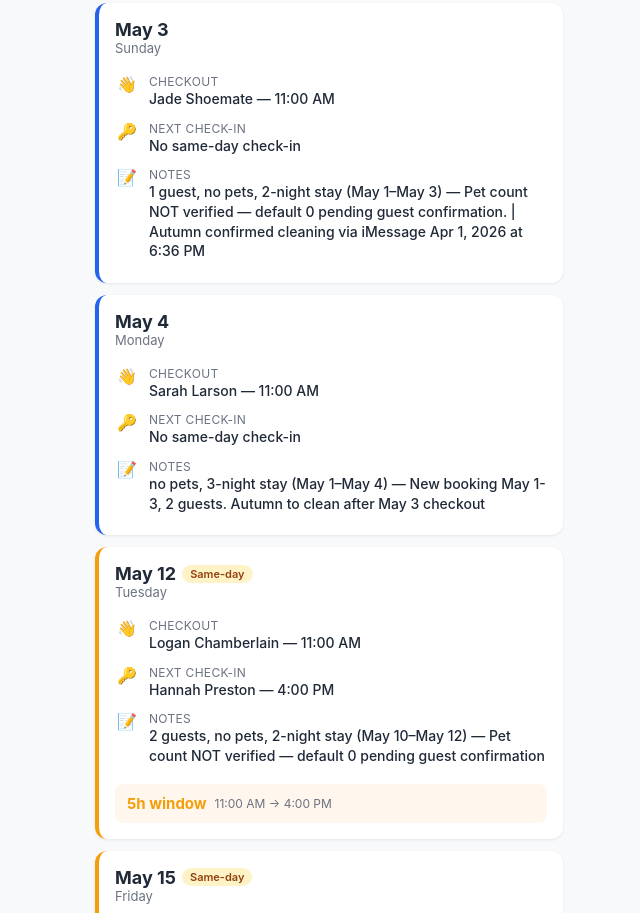
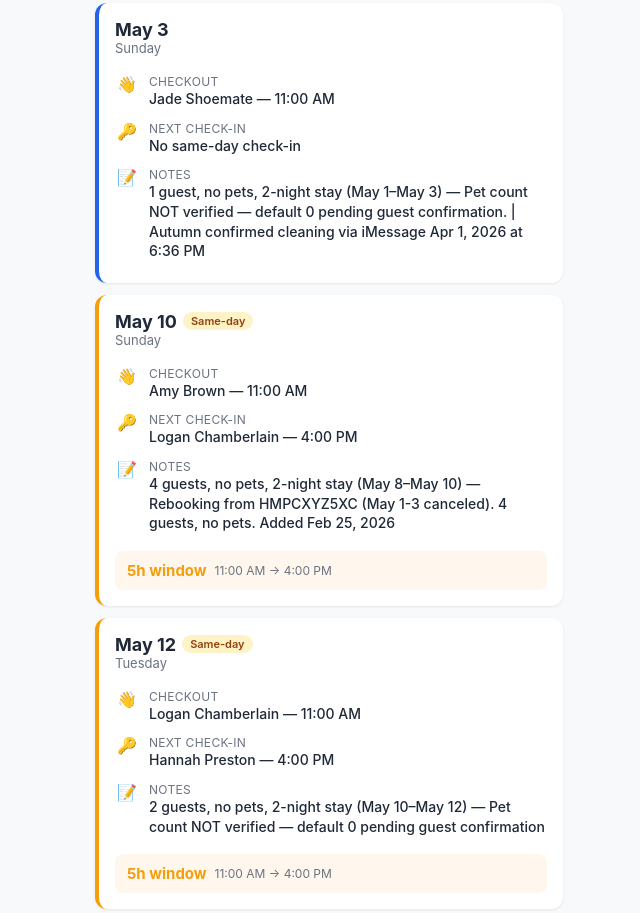
Before and after one commit to e1cap1tan/miller-retreat, a plain HTML site: page index.html in a window 1280 px wide. Shown: the part 1422-2335 px from the top of the page, without its empty margins (311-951 px from the left). Drawn offline with Linux system fonts and the light colour scheme.

Commit message:
Update cleaning calendar

```diff
--- a/index.html
+++ b/index.html
@@ -224,7 +224,7 @@
 
     <script>
     const SCHEDULE_DATA = {
-        "updated": "2026-04-20T06:00:07-05:00",
+        "updated": "2026-04-22T10:49:22-05:00",
         "cleanings": [
                 {
                         "date": "2026-04-23",
@@ -282,15 +282,15 @@
                         "notes": "1 guest, no pets, 2-night stay (May 1\u2013May 3) \u2014 Pet count NOT verified \u2014 default 0 pending guest confirmation. | Autumn confirmed cleaning via iMessage Apr 1, 2026 at 6:36 PM"
                 },
                 {
-                        "date": "2026-05-04",
-                        "checkoutGuest": "Sarah Larson",
+                        "date": "2026-05-10",
+                        "checkoutGuest": "Amy Brown",
                         "checkoutTime": "11:00 AM",
-                        "checkinGuest": null,
-                        "checkinTime": null,
-                        "sameDayTurnaround": false,
+                        "checkinGuest": "Logan Chamberlain",
+                        "checkinTime": "4:00 PM",
+                        "sameDayTurnaround": true,
                         "pets": false,
                         "petCount": 0,
-                        "notes": "no pets, 3-night stay (May 1\u2013May 4) \u2014 New booking May 1-3, 2 guests. Autumn to clean after May 3 checkout"
+                        "notes": "4 guests, no pets, 2-night stay (May 8\u2013May 10) \u2014 Rebooking from HMPCXYZ5XC (May 1-3 canceled). 4 guests, no pets. Added Feb 25, 2026"
                 },
                 {
                         "date": "2026-05-12",
```
